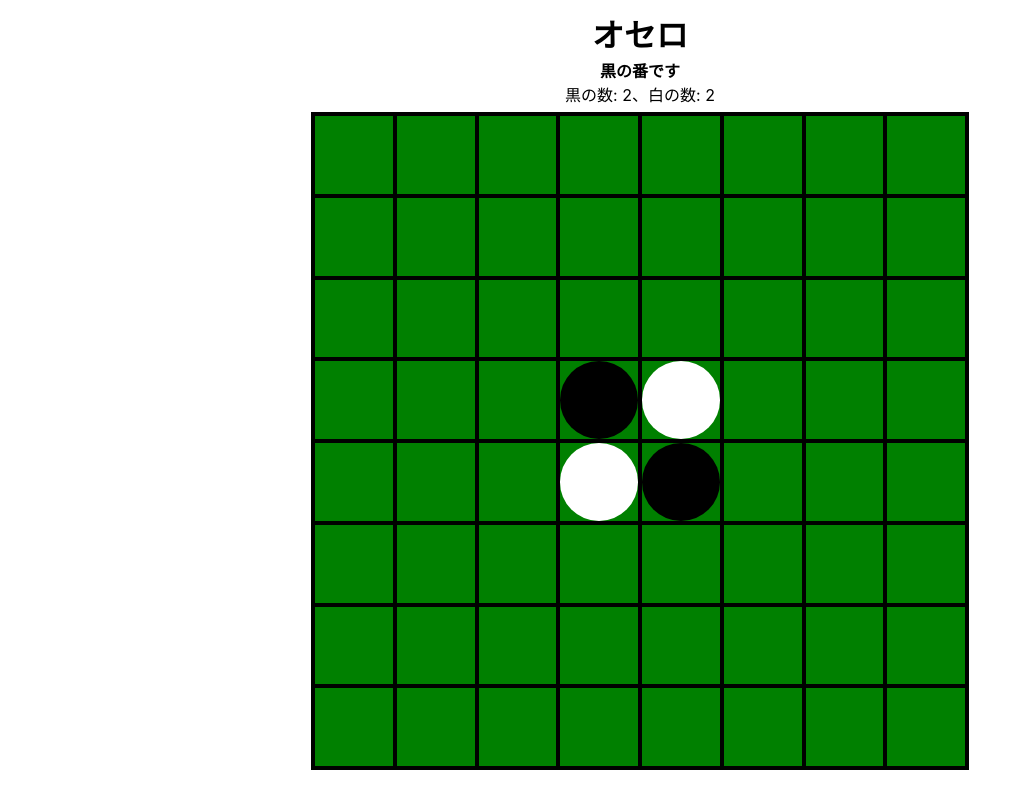
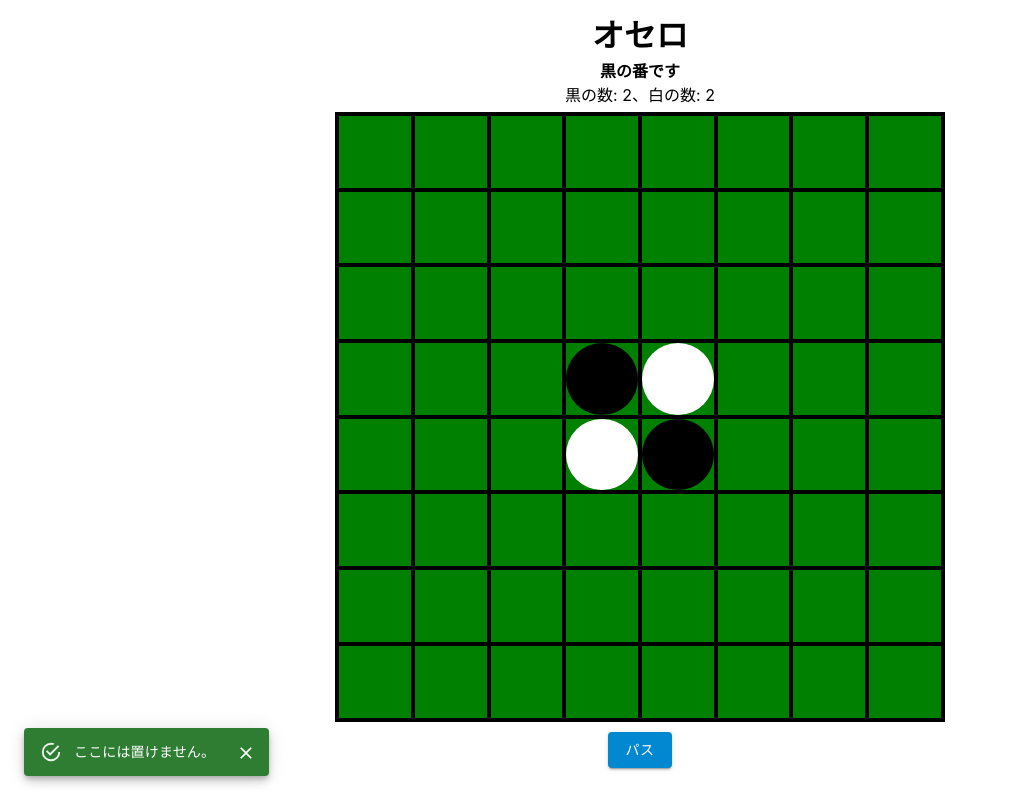
Before and after one commit to uekiGityuto/othello-react, a React (Create React App) app: page / in a window 1280 px wide. Both pictures are taken after a click on the element 599 px from the left and 400 px from the top of the page. Shown: the whole page, without its empty margins (0-1013 px from the left). Built offline with nearby package versions, Linux system fonts and the light colour scheme.

Commit message:
UIコンポーネント導入

```diff
--- a/package.json
+++ b/package.json
@@ -3,6 +3,9 @@
   "version": "0.1.0",
   "private": true,
   "dependencies": {
+    "@emotion/react": "^11.11.1",
+    "@emotion/styled": "^11.11.0",
+    "@mui/material": "^5.14.10",
     "@testing-library/jest-dom": "^5.17.0",
     "@testing-library/react": "^13.4.0",
     "@testing-library/user-event": "^13.5.0",
--- a/src/components/Game/Game.css
+++ b/src/components/Game/Game.css
@@ -19,6 +19,10 @@
   font-weight: bold;
 }
 
+.Game-warning {
+  color: red;
+}
+
 .Game-main {
   margin-top: 8px;
   display: flex;
@@ -27,6 +31,8 @@
   flex: 1 1 100%;
 }
 
-.Game-warning {
-  color: red;
+.Game-footer {
+  margin-top: 12px;
+  display: flex;
+  justify-content: center;
 }
--- a/src/components/Game/index.tsx
+++ b/src/components/Game/index.tsx
@@ -1,4 +1,7 @@
 import React from 'react'
+import Button from '@mui/material/Button'
+import Snackbar from '@mui/material/Snackbar'
+import MuiAlert, { AlertProps } from '@mui/material/Alert'
 import { VBoard } from 'components/Board'
 import 'components/Game/Game.css'
 import { useTurn } from 'components/hooks/useTurn'
@@ -15,9 +18,26 @@ function note(turn: Color): string {
   }
 }
 
+const Alert = React.forwardRef<HTMLDivElement, AlertProps>(
+  function Alert(props, ref) {
+    return <MuiAlert elevation={6} ref={ref} variant="filled" {...props} />
+  }
+)
+
 export function Game() {
+  const [open, setOpen] = React.useState(false)
   const [turn, changeTurn] = useTurn()
-  const [board, put] = useBoard(turn, changeTurn)
+  const [board, put] = useBoard(turn, changeTurn, setOpen)
+  const handleClose = (
+    event?: React.SyntheticEvent | Event,
+    reason?: string
+  ) => {
+    if (reason === 'clickaway') {
+      return
+    }
+
+    setOpen(false)
+  }
   return (
     <div className="Game">
       <div className="Game-header">
@@ -30,6 +50,20 @@ export function Game() {
       <div className="Game-main">
         <VBoard board={board} onClick={put}></VBoard>
       </div>
+      <div className="Game-footer">
+        <Button variant="contained" color="info" onClick={changeTurn}>
+          パス
+        </Button>
+        <Snackbar open={open} autoHideDuration={6000} onClose={handleClose}>
+          <Alert
+            onClose={handleClose}
+            severity="success"
+            sx={{ width: '100%' }}
+          >
+            ここには置けません。
+          </Alert>
+        </Snackbar>
+      </div>
     </div>
   )
 }
--- a/src/components/hooks/useBoard.tsx
+++ b/src/components/hooks/useBoard.tsx
@@ -3,13 +3,17 @@ import { Board } from 'models/board'
 import { Cell } from 'models/cell'
 import { Color } from 'models/color'
 
-export function useBoard(turn: Color, changeTurn: () => void) {
+export function useBoard(
+  turn: Color,
+  changeTurn: () => void,
+  setOpen: (open: boolean) => void
+) {
   const [board, setBoard] = useState(new Board())
 
   const put = (cell: Cell) => {
     const newBoard = board.put(cell, turn)
     if (newBoard === board) {
-      alert('そこには置けません')
+      setOpen(true)
     } else {
       setBoard(newBoard)
       changeTurn()
```
Also changed, not shown: src/models/game.ts (deleted, +0 -11 lines), 1 other file (tests, documents, lock files or other folders).
